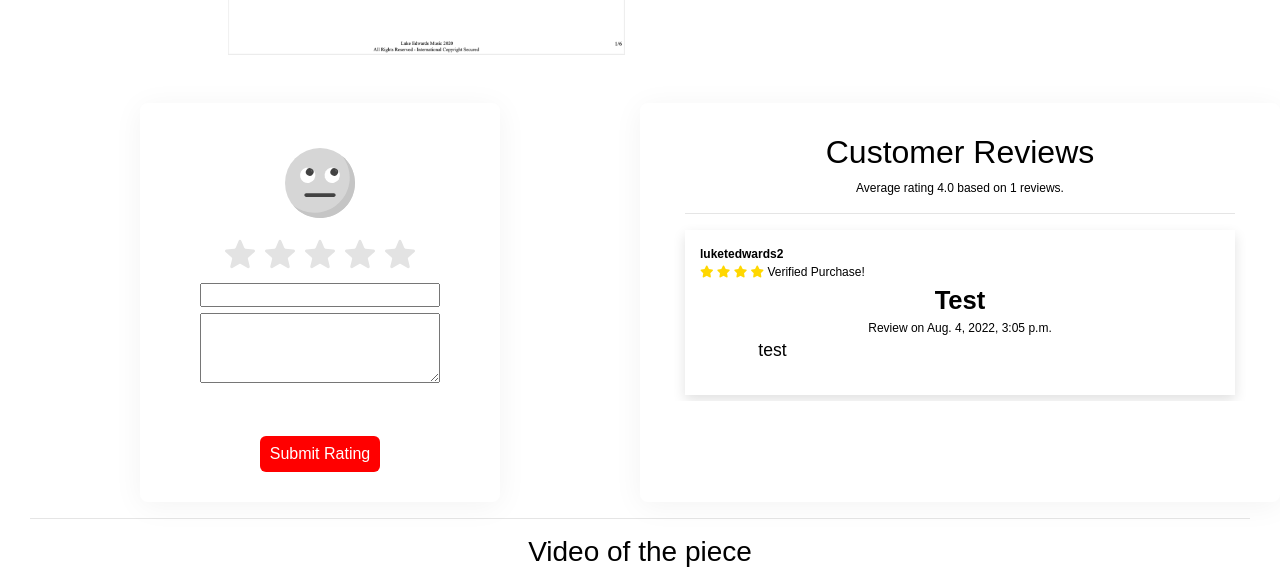
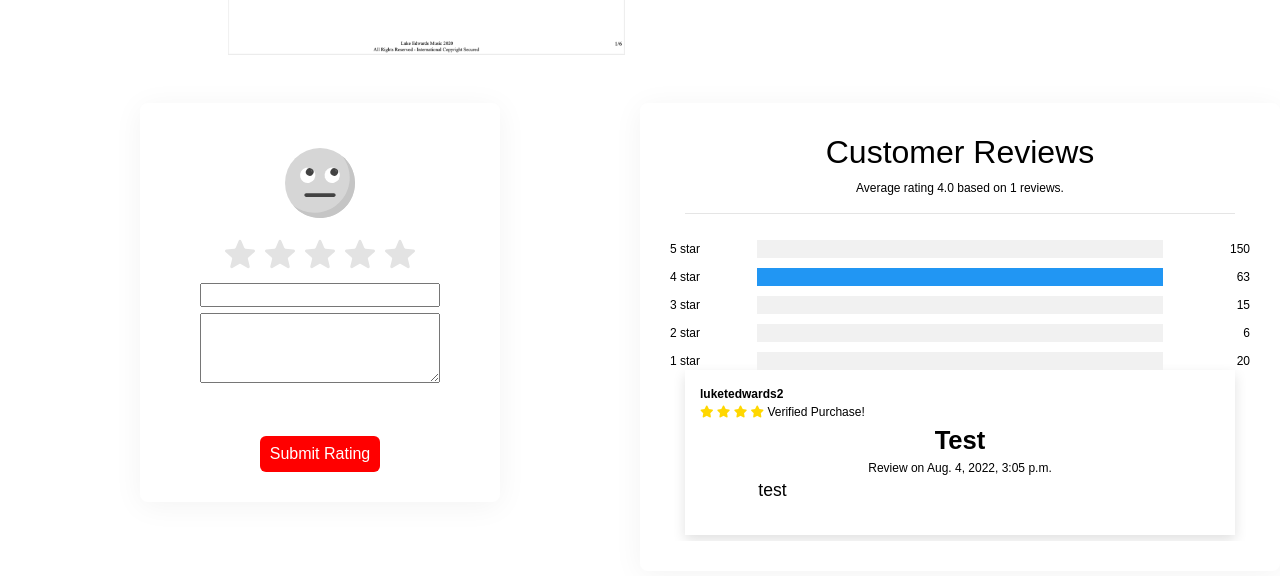
Before and after one commit to Luketedwards/score-emporium, a Django app: page /products/4/ in a window 1280 px wide. Shown: the part 820-1396 px from the top of the page. Run offline with Django 3.2, Linux system fonts and the light colour scheme; a user stored in the database is signed in; data comes from the database, SQL or seed files in the repository; both versions use the stored data as it was after the commit; some libraries are stand-ins or nearby versions; some web fonts are replaced; grey boxes are pictures that could not be loaded.

Commit message:
Added contextual review bar chart score

```diff
--- a/products/templates/includes/ratings.html
+++ b/products/templates/includes/ratings.html
@@ -120,7 +120,63 @@
 
     <div class="reviews-scroll container-fluid">
       <hr>
-
+      <div class="row">
+        <div class="side">
+          <div>5 star</div>
+        </div>
+        <div class="middle">
+          <div class="bar-container">
+            <div style="width: {{percent_5}}%; height: 18px; background-color: #04AA6D;" class="bar-5"></div>
+          </div>
+        </div>
+        <div class="side right">
+          <div>150</div>
+        </div>
+        <div class="side">
+          <div>4 star</div>
+        </div>
+        <div class="middle">
+          <div class="bar-container">
+            <div style="width: {{percent_4}}%; height: 18px; background-color: #2196F3;" class="bar-4"></div>
+          </div>
+        </div>
+        <div class="side right">
+          <div>63</div>
+        </div>
+        <div class="side">
+          <div>3 star</div>
+        </div>
+        <div class="middle">
+          <div class="bar-container">
+            <div style="width: {{percent_3}}%; height: 18px; background-color: #00bcd4" class="bar-3"></div>
+          </div>
+        </div>
+        <div class="side right">
+          <div>15</div>
+        </div>
+        <div class="side">
+          <div>2 star</div>
+        </div>
+        <div class="middle">
+          <div class="bar-container">
+            <div style="width: {{percent_2}}%; height: 18px; background-color: #ff9800;" class="bar-2"></div>
+          </div>
+        </div>
+        <div class="side right">
+          <div>6</div>
+        </div>
+        <div class="side">
+          <div>1 star</div>
+        </div>
+        <div class="middle">
+          <div class="bar-container">
+            <div style="width: {{percent_1}}%; height: 18px; background-color: #f44336;" class="bar-1"></div>
+          </div>
+        </div>
+        <div class="side right">
+          <div>20</div>
+        </div>
+      </div>
       {% for review in all_reviews %}
       <div class="review-container">
 
--- a/products/views.py
+++ b/products/views.py
@@ -51,7 +51,40 @@ def product_detail(request, product_id):
     purchased_scores = UserProfile.purchased_scores
     all_reviews = Review.objects.filter(product=product)
     total_score = all_reviews.aggregate(total_score=Sum('ratings'))['total_score']
+
     review_count = all_reviews.count()
+    review_count_5 = all_reviews.filter(ratings=5).count()
+    review_count_4 = all_reviews.filter(ratings=4).count()
+    review_count_3 = all_reviews.filter(ratings=3).count()
+    review_count_2 = all_reviews.filter(ratings=2).count()
+    review_count_1 = all_reviews.filter(ratings=1).count()
+
+    if review_count_5 > 0:
+        percent_5 = review_count / review_count_5
+        percent_5 = percent_5 * 100
+    else:
+        percent_5 = 0
+    if review_count_4 > 0:
+        percent_4 = review_count / review_count_4
+        percent_4 = percent_4 * 100
+    else:
+        percent_4 = 0
+    if review_count_3 > 0:
+        percent_3 = review_count / review_count_3
+        percent_3 = percent_3 * 100
+    else:
+        percent_3 = 0
+    if review_count_2 > 0:
+        percent_2 = review_count / review_count_2
+        percent_2 = percent_2 * 100
+    else:
+        percent_2 = 0
+    if review_count_1 > 0:
+        percent_1 = review_count / review_count_1
+        percent_1 = percent_1 * 100
+    else:
+        percent_1 = 0
+
     average_rating = 0
 
     if review_count > 0:
@@ -69,7 +102,12 @@ def product_detail(request, product_id):
         'all_reviews': all_reviews,
         'review_count': review_count,
         'average_rating': average_rating,
-        'total_score': total_score
+        'total_score': total_score,
+        'percent_5': percent_5,
+        'percent_4': percent_4,
+        'percent_3': percent_3,
+        'percent_2': percent_2,
+        'percent_1': percent_1,
     }
 
     if request.method == 'POST':
--- a/static/css/base.css
+++ b/static/css/base.css
@@ -7,10 +7,7 @@
     padding: 14px;
 }
 
-#user-reviews div{
-    width: 100%;
 
-}
 
 html {
     height: 100%;
@@ -544,3 +541,74 @@ body {
     overflow: scroll;
 
   }
+
+
+  * {
+    box-sizing: border-box;
+  }
+
+
+
+  .heading {
+    font-size: 25px;
+    margin-right: 25px;
+  }
+
+  .fa {
+    font-size: 25px;
+  }
+
+  .checked {
+    color: orange;
+  }
+
+  /* Three column layout */
+  .side {
+    float: left;
+    width: 15%;
+    margin-top: 10px;
+  }
+
+  .middle {
+    float: left;
+    width: 70%;
+    margin-top: 10px;
+  }
+
+  /* Place text to the right */
+  .right {
+    text-align: right;
+  }
+
+  /* Clear floats after the columns */
+  .row:after {
+    content: "";
+    display: table;
+    clear: both;
+  }
+
+  /* The bar container */
+  .bar-container {
+    width: 100%;
+    background-color: #f1f1f1 !important;
+    text-align: center;
+    color: white;
+  }
+
+  /* Individual bars */
+  .bar-5 {width: 60%; height: 18px; background-color: #04AA6D;}
+  .bar-4 {width: 30%; height: 18px; background-color: #2196F3;}
+  .bar-3 {width: 10%; height: 18px; background-color: #00bcd4;}
+  .bar-2 {width: 4%; height: 18px; background-color: #ff9800;}
+  .bar-1 {width: 15%; height: 18px; background-color: #f44336;}
+
+  /* Responsive layout - make the columns stack on top of each other instead of next to each other */
+  @media (max-width: 400px) {
+    .side, .middle {
+      width: 100%;
+    }
+    /* Hide the right column on small screens */
+    .right {
+      display: none;
+    }
+  }
```
Also changed, not shown: db.sqlite3.
